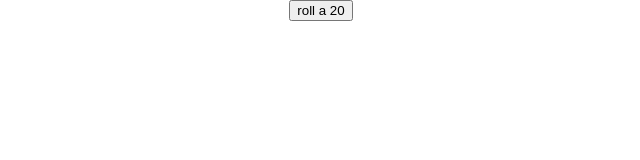
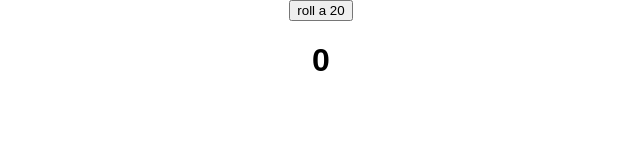
Before and after one commit to dwevins/all-you-need-is-dice, a React (Create React App) app: page / in a window 1280 px wide. Shown: the top 160 px of the page, without its empty margins (319-959 px from the left). Built offline with nearby package versions, Linux system fonts and the light colour scheme.

Commit message:
add results panel

```diff
--- a/src/App.jsx
+++ b/src/App.jsx
@@ -1,16 +1,26 @@
 import React, { Component } from 'react';
+import ResultsPanel from './ResultsPanel';
 import './App.css';
 
 class App extends Component {
+  constructor(props) {
+    super(props);
+
+    this.state = {
+      currentResult: 0
+    }
+  }
+
   roll20() {
     const roll = Math.ceil((Math.random() * 100) / 5);
-    console.log(roll);
+    this.setState({currentResult: roll});
+  }
 
-  }
   render() {
     return (
       <div className="App">
         <button onClick={ () => this.roll20() }>roll a 20</button>
+        <ResultsPanel result={this.state.currentResult}/>
       </div>
     );
   }
--- /dev/null
+++ b/src/ResultsPanel.jsx
@@ -0,0 +1,7 @@
+import React from 'react';
+
+export default function ResultsPanel(props) {
+    return (
+        <h1>{ props.result }</h1>
+    )
+}
```
